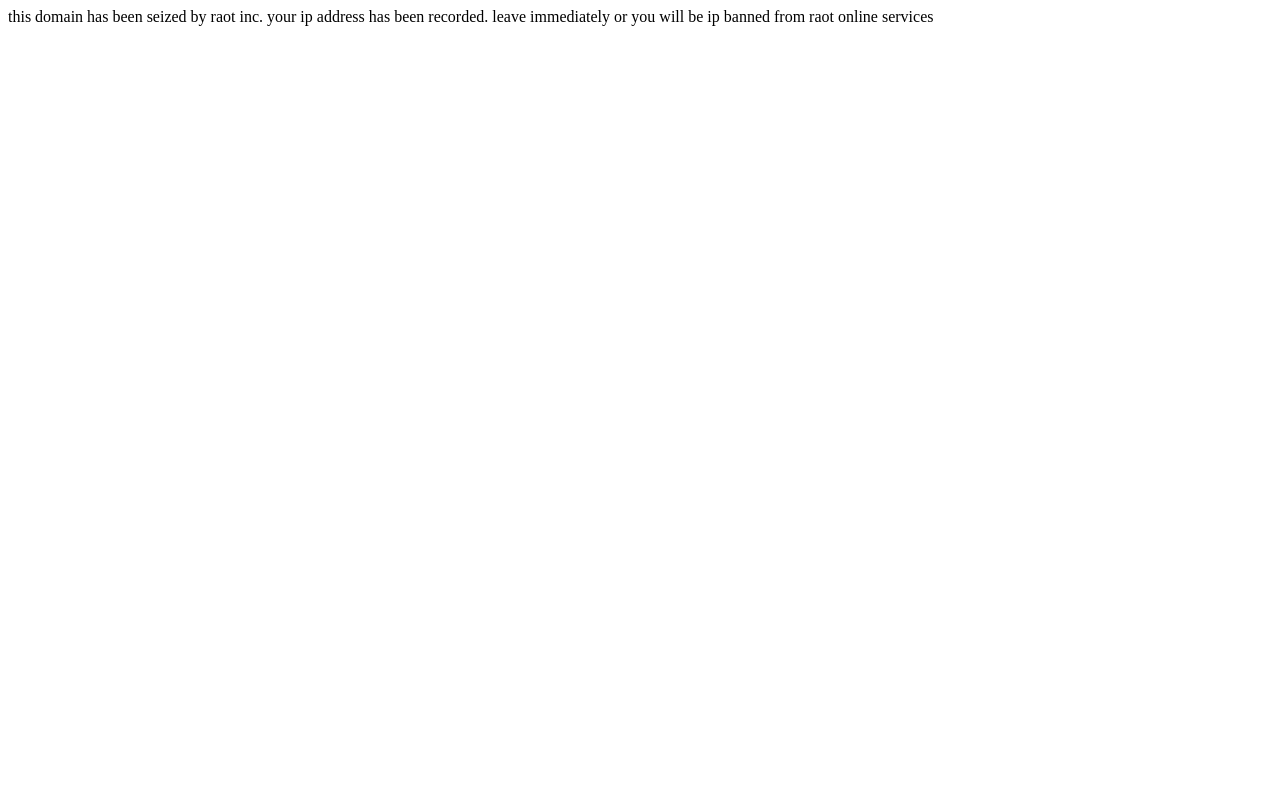
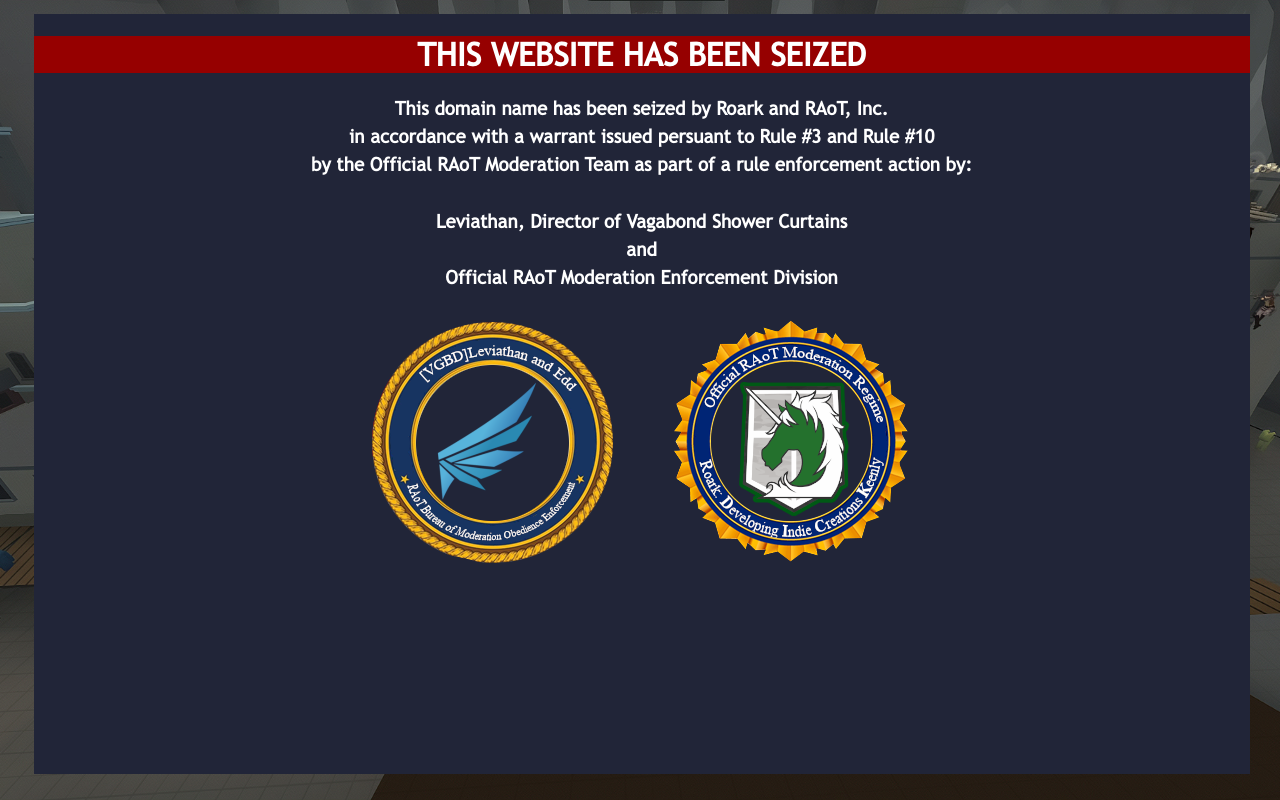
Before and after one commit to rqmaot/rqmaot.github.io, a plain HTML site: page raot/hax/index.html in a window 1280 px wide. Drawn offline with Linux system fonts and the light colour scheme.

Commit message:
Add files via upload

```diff
--- a/raot/hax/index.html
+++ b/raot/hax/index.html
@@ -2,9 +2,22 @@
 <html>
 <head>
 <title>Malatesta's RAoT Hacks</title>
+<link rel="stylesheet" href="style.css">
 </head>
 <body>
-  this domain has been seized by raot inc. your ip address has been recorded. leave immediately or you will be ip banned from raot online services
+  <h1>THIS WEBSITE HAS BEEN SEIZED</h1>
+  <h3>
+    This domain name has been seized by Roark and RAoT, Inc.<br>
+    in accordance with a warrant issued persuant to Rule #3 and Rule #10<br>
+    by the Official RAoT Moderation Team as part of a rule enforcement action by:<br>
+    <br>
+    Leviathan, Director of Vagabond Shower Curtains<br>
+    and<br>
+    Official RAoT Moderation Enforcement Division
+  </h3>
+  <center>
+  <img src="logos.png">
+  </center>
   <!--
 You'll need to install Cheat Engine. Their official site looks sketch as hell so I've taken the liberty of making this direct download link. Download it if you trust me.
 <br>
--- /dev/null
+++ b/raot/hax/style.css
@@ -0,0 +1,43 @@
+@font-face {
+    font-family: LatoBla;
+    src: url("../resources/Lato-Bla.ttf");
+  }
+
+  @font-face {
+    font-family: Trebuchet;
+    src: url("../resources/trebuchet.otf");
+  }
+
+html {
+    background-image: url('../resources/background.jpg');
+    background-attachment: fixed;
+    background-repeat: no-repeat;
+    background-size: 105vw 100vh;
+    background-position-x: -2.5vw;
+    font-family: Lata, LataBla, Trebuchet;
+}
+
+body {
+    color: white;
+    background-color: rgba(33, 37, 56, 1);
+    width: 95vw;
+    height: 95vh;
+    position: absolute;
+    left: 2vw;
+    top: .8vh;
+}
+
+h1 {
+    width: 95vw;
+    text-align: center;
+    background-color: rgb(150, 0, 0);
+}
+
+h3 {
+    text-align: center;
+    line-height: 1.5em;
+}
+
+img {
+    max-width: 90vw;
+}
```
Also changed, not shown: raot/hax/logos.png (added).
